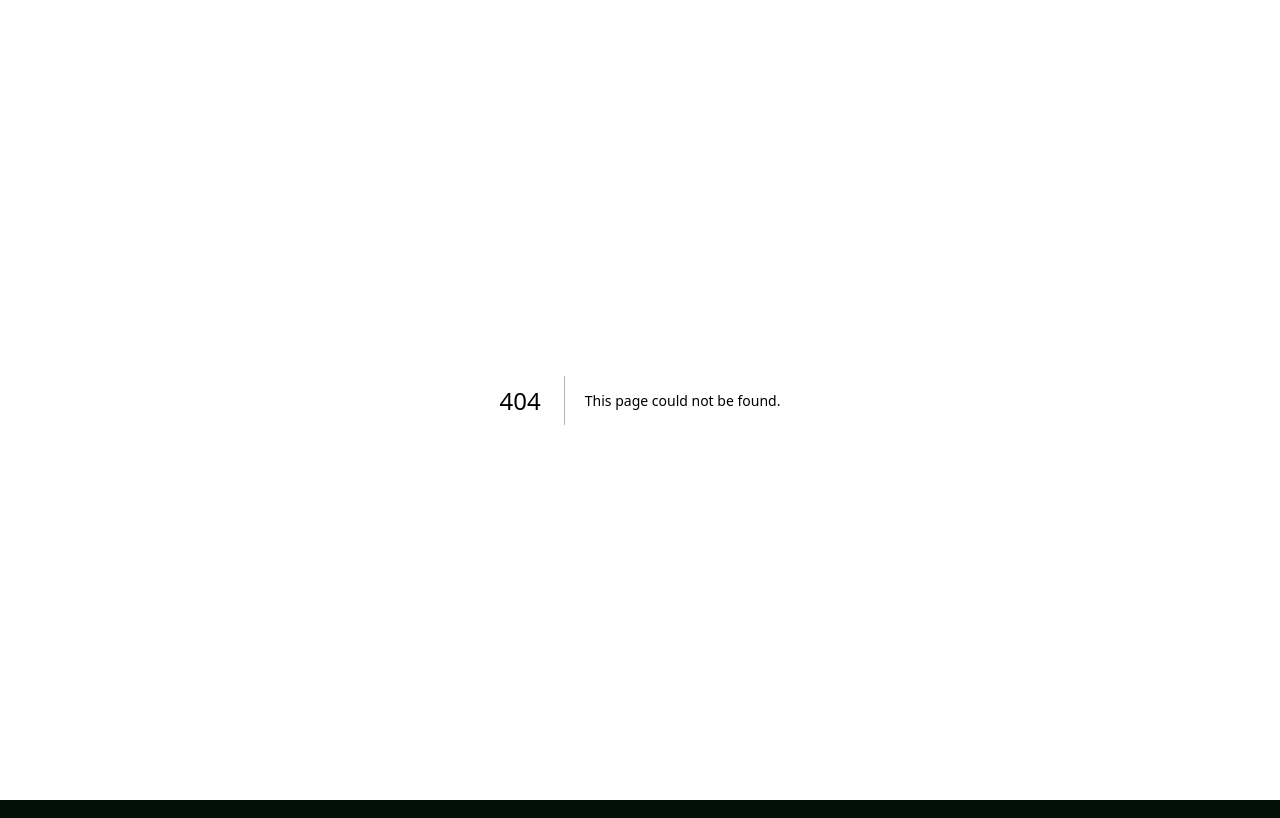
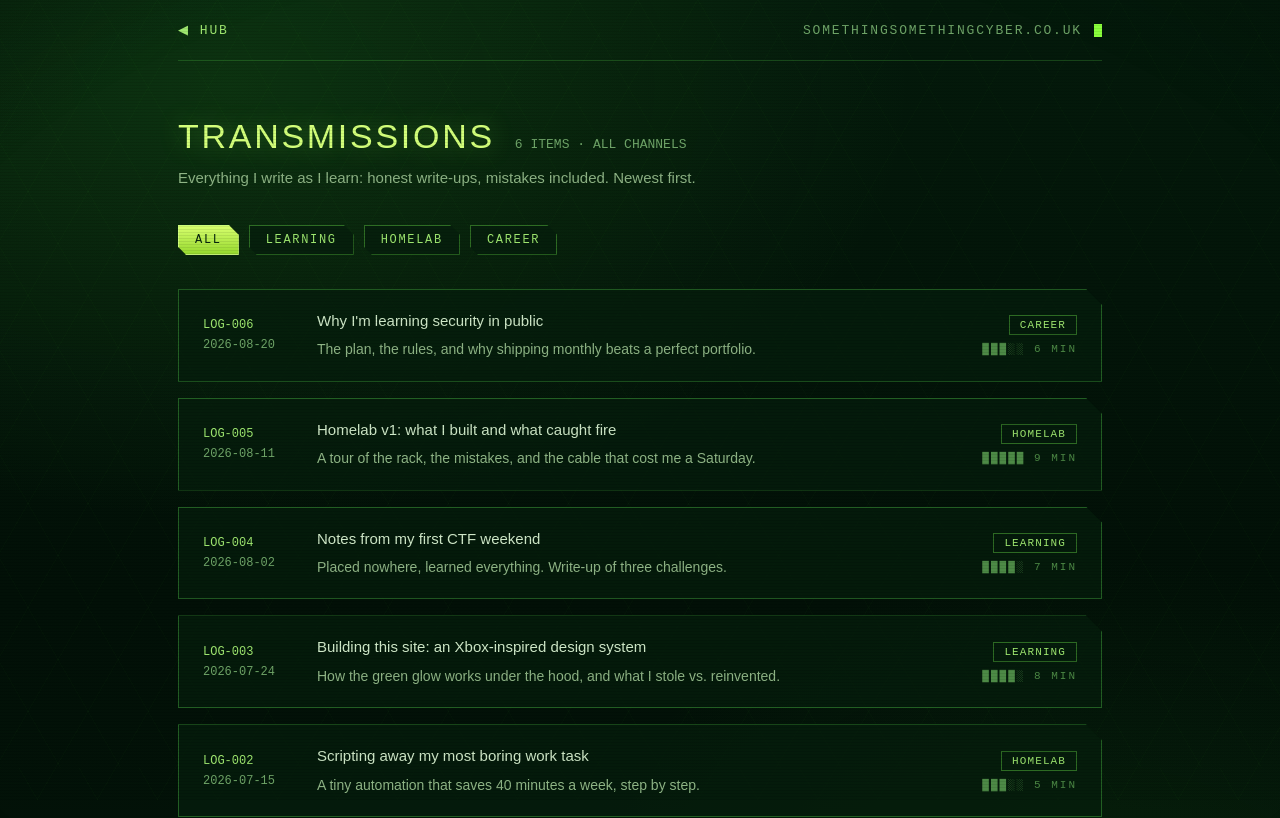
Before and after one commit to Legitimutley/something-something-cyber, a Next.js app: page /transmissions in a window 1280 px wide. Before the commit this address had no page. Shown: the top 818 px of the page. Built offline with nearby package versions, Linux system fonts and the light colour scheme; a web font is replaced by a local one.

Commit message:
Add transmissions index

```diff
--- /dev/null
+++ b/app/transmissions/page.tsx
@@ -0,0 +1,77 @@
+'use client';
+
+import Link from 'next/link';
+import { useMemo, useState } from 'react';
+
+const posts = [
+  { id: 'LOG-006', date: '2026-08-20', title: "Why I'm learning security in public", excerpt: 'The plan, the rules, and why shipping monthly beats a perfect portfolio.', tag: 'CAREER', mins: 6 },
+  { id: 'LOG-005', date: '2026-08-11', title: 'Homelab v1: what I built and what caught fire', excerpt: 'A tour of the rack, the mistakes, and the cable that cost me a Saturday.', tag: 'HOMELAB', mins: 9 },
+  { id: 'LOG-004', date: '2026-08-02', title: 'Notes from my first CTF weekend', excerpt: 'Placed nowhere, learned everything. Write-up of three challenges.', tag: 'LEARNING', mins: 7 },
+  { id: 'LOG-003', date: '2026-07-24', title: 'Building this site: an Xbox-inspired design system', excerpt: 'How the green glow works under the hood, and what I stole vs. reinvented.', tag: 'LEARNING', mins: 8 },
+  { id: 'LOG-002', date: '2026-07-15', title: 'Scripting away my most boring work task', excerpt: 'A tiny automation that saves 40 minutes a week, step by step.', tag: 'HOMELAB', mins: 5 },
+  { id: 'LOG-001', date: '2026-07-06', title: 'Hello world, or whatever the cyber version is', excerpt: 'Who I am, what I do, and what this site holds me accountable for.', tag: 'CAREER', mins: 4 },
+];
+
+const filters = ['ALL', 'LEARNING', 'HOMELAB', 'CAREER'];
+
+export default function Transmissions() {
+  const [filter, setFilter] = useState('ALL');
+  const shown = useMemo(() => filter === 'ALL' ? posts : posts.filter((post) => post.tag === filter), [filter]);
+
+  return (
+    <main className="transmissions crt-shell">
+      <div className="ambient-grid transmissions-grid" aria-hidden="true" />
+      <div className="scanlines transmissions-scanlines" aria-hidden="true" />
+      <div className="transmissions-frame">
+        <header className="transmissions-header">
+          <Link className="back-link" href="/"><span aria-hidden="true">◀</span> HUB</Link>
+          <div className="domain-state">
+            <span>SOMETHINGSOMETHINGCYBER.CO.UK</span>
+            <span className="cursor" aria-hidden="true" />
+          </div>
+        </header>
+
+        <section className="transmissions-index" aria-labelledby="transmissions-heading">
+          <div className="index-title-row">
+            <h1 id="transmissions-heading">TRANSMISSIONS</h1>
+            <span>{shown.length} ITEMS · {filter === 'ALL' ? 'ALL CHANNELS' : filter}</span>
+          </div>
+          <p className="index-intro">Everything I write as I learn: honest write-ups, mistakes included. Newest first.</p>
+
+          <div className="filters" aria-label="Filter transmissions">
+            {filters.map((name) => (
+              <button
+                key={name}
+                type="button"
+                className={filter === name ? 'is-active' : ''}
+                onClick={() => setFilter(name)}
+                aria-pressed={filter === name}
+              >
+                {name}
+              </button>
+            ))}
+          </div>
+
+          <div className="post-list">
+            {shown.map((post) => {
+              const filled = Math.min(5, Math.ceil(post.mins / 2));
+              const meter = `${'█'.repeat(filled)}${'░'.repeat(5 - filled)}`;
+              return (
+                <a className="post-row" href="#" key={post.id} onClick={(event) => event.preventDefault()}>
+                  <div className="post-id"><span>{post.id}</span><span>{post.date}</span></div>
+                  <div className="post-copy"><h2>{post.title}</h2><p>{post.excerpt}</p></div>
+                  <div className="post-meta"><span className="post-tag">{post.tag}</span><span className="read-meter">{meter} {post.mins} MIN</span></div>
+                </a>
+              );
+            })}
+          </div>
+        </section>
+
+        <footer className="transmissions-footer">
+          <span>© 2026 SOMETHING SOMETHING CYBER</span>
+          <Link href="/">◀ BACK TO HUB</Link>
+        </footer>
+      </div>
+    </main>
+  );
+}
```
